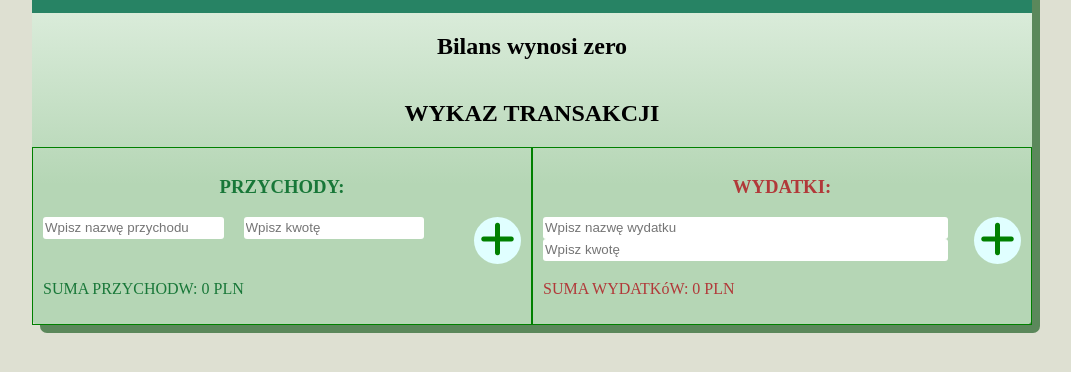
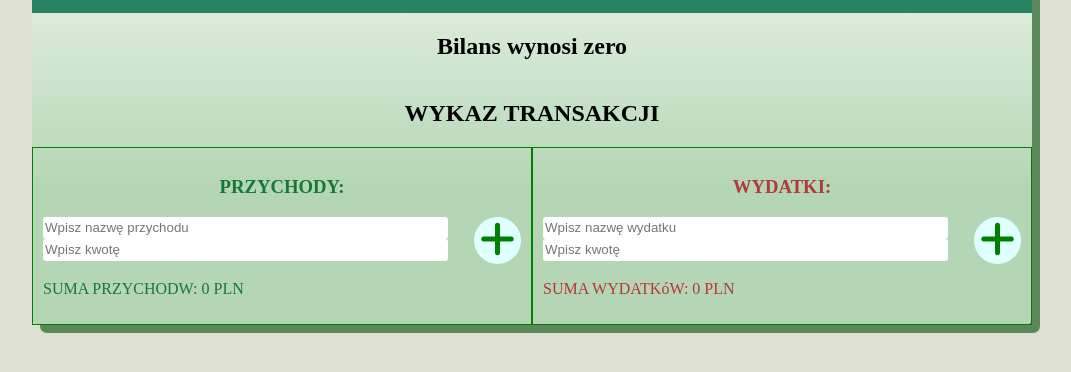
Before and after one commit to piotrkotulski/budget_planner_v2, a plain HTML site: page index.html in a window 1280 px wide. Shown: the part 274-646 px from the top of the page, without its empty margins (108-1179 px from the left). Drawn offline with Linux system fonts and the light colour scheme.

Commit message:
Update index.html

```diff
--- a/index.html
+++ b/index.html
@@ -28,13 +28,14 @@
                     <div class="incomeSection">
                         <h3>PRZYCHODY:</h3>
                         <div class="addArea">
-                            <form id="add-income" class="inputs">
+                            <div class="inputs">
                                     <input type="text" name="name" class="incomeInput nameInput"
                                         placeholder="Wpisz nazwę przychodu">
                                     <input type="number" class="incomeAmountInput amountInput"
                                         placeholder="Wpisz kwotę">
+                            </div>
                                 <button type="submit" class="addIncomeBtn addBtn"><i class="fas fa-plus"></i></button>
-                            </form>
+
                         </div>
                         <div class="displayArea">
                             <ul id="incomes" class="incomesList">
```
